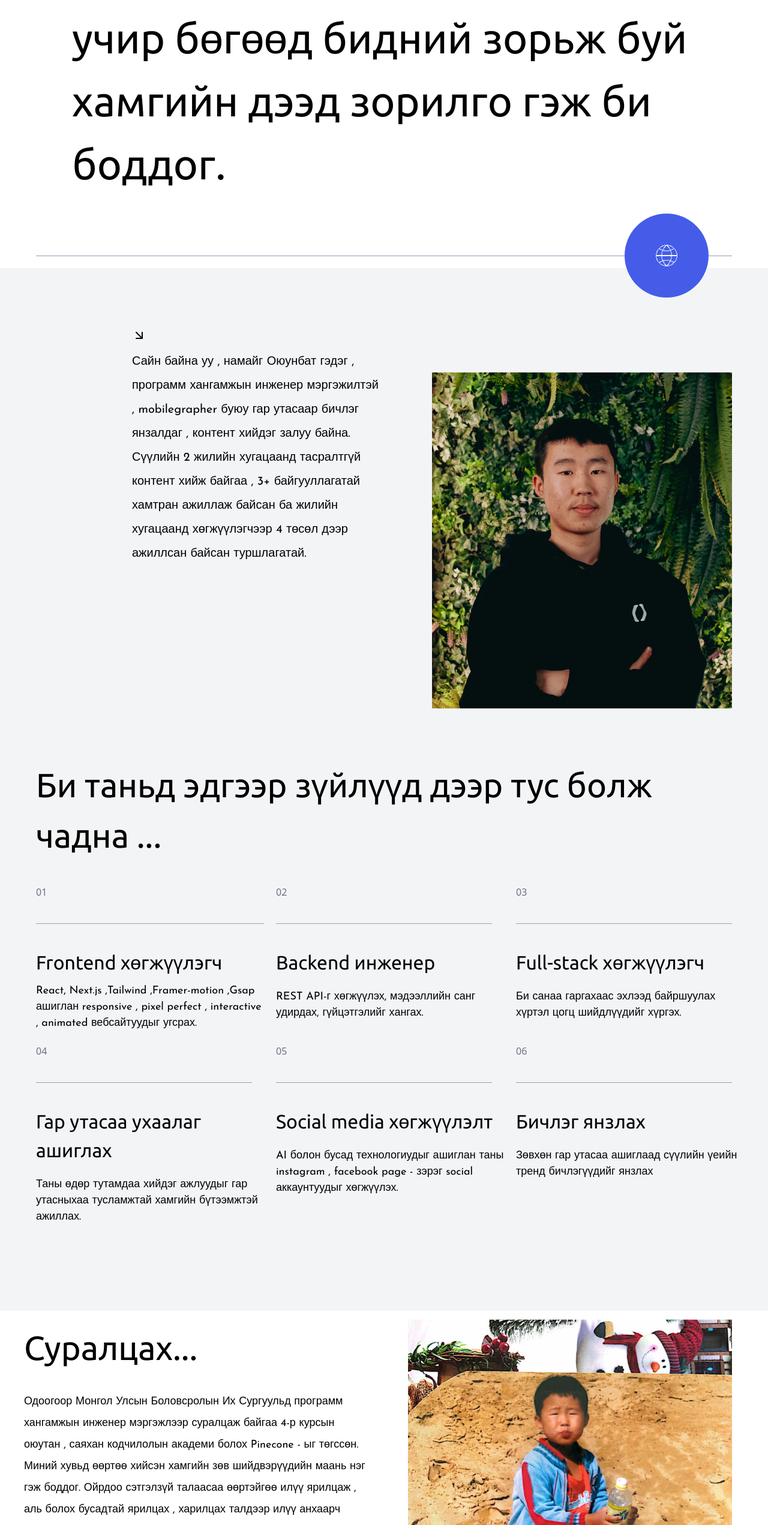
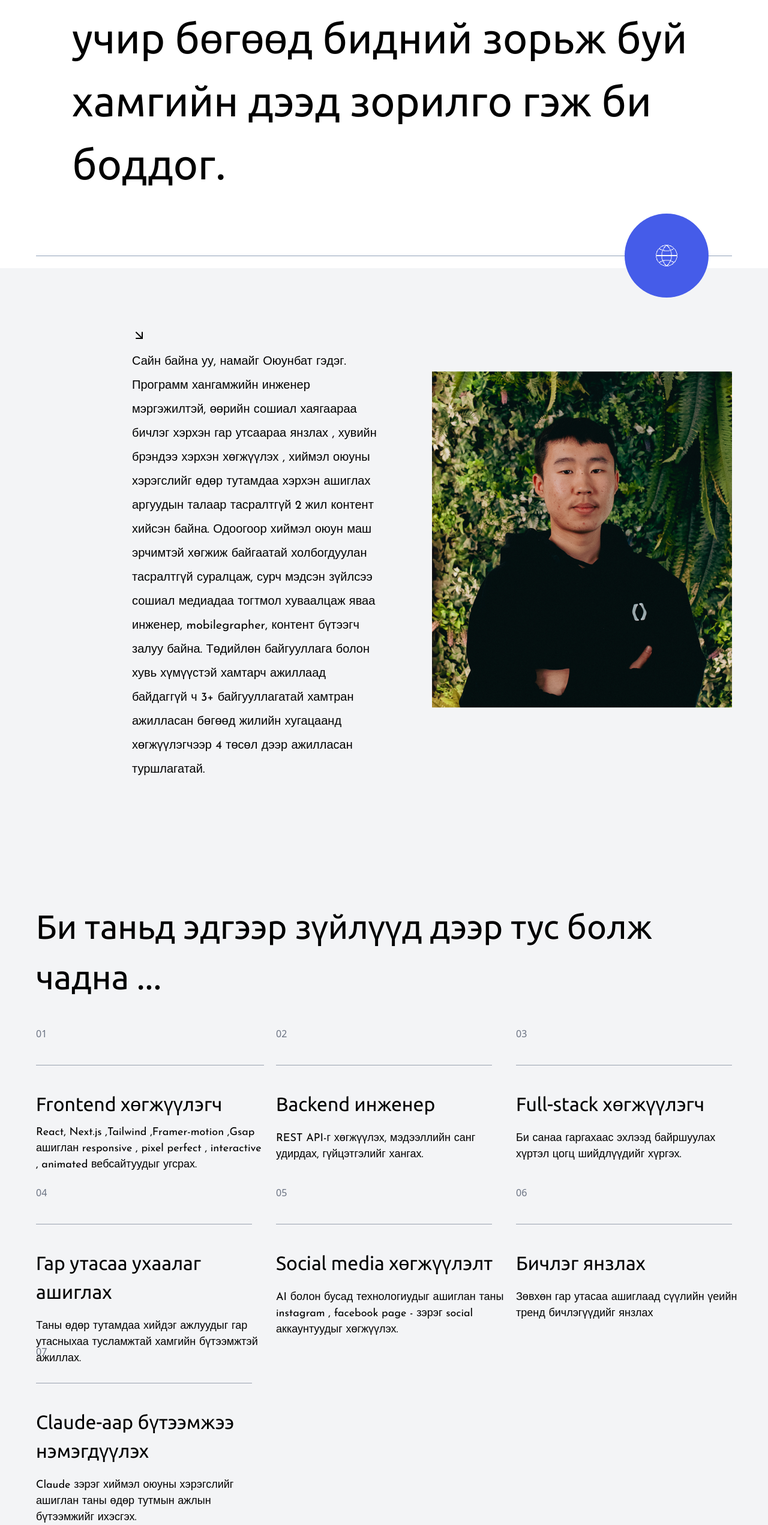
Before and after one commit to Oyunbat1/Portfolio, a Next.js app: page /About in a window 1280 px wide. Shown: the part 258-2800 px from the top of the page at 60% size. Built offline with nearby package versions, Linux system fonts and the light colour scheme; no server answers.

Commit message:
front-end changes

```diff
--- a/src/app/About/page.tsx
+++ b/src/app/About/page.tsx
@@ -68,8 +68,11 @@ const Page = () => {
                 </div>
                 {isTablet ? "" : <div className="flex flex-col gap-3 mt-[60px] mb-[20px]">
                     <ArrowDownRight className="ml-[20px]"></ArrowDownRight>
-                    <p className={`ml-[20px] mr-[20px] font-mono leading-loose  ${josefinSans.className} `}>Сайн байна уу , намайг Оюунбат гэдэг , программ хангамжын инженер мэргэжилтэй , mobilegrapher буюу гар утасаар бичлэг янзалдаг , контент хийдэг залуу байна.
-                        Сүүлийн 2 жилийн хугацаанд тасралтгүй контент хийж байгаа , 3+ байгууллагатай хамтран ажиллаж байсан ба жилийн хугацаанд хөгжүүлэгчээр 4 төсөл дээр ажиллсан байсан туршлагатай.</p>
+                    <p className={`ml-[20px] mr-[20px] font-mono leading-loose  ${josefinSans.className} `}>Сайн байна уу, намайг Оюунбат гэдэг.
+                        Программ хангамжийн инженер мэргэжилтэй, өөрийн сошиал хаягаараа бичлэг хэрхэн гар утсаараа янзлах ,  хувийн брэндээ хэрхэн хөгжүүлэх ,  хиймэл оюуны  хэрэгслийг өдөр тутамдаа хэрхэн
+                        ашиглах аргуудын талаар тасралтгүй 2 жил контент хийсэн байна. Одоогоор хиймэл оюун маш эрчимтэй хөгжиж байгаатай холбогдуулан тасралтгүй суралцаж, сурч мэдсэн зүйлсээ сошиал медиадаа тогтмол хуваалцаж яваа инженер,
+                        mobilegrapher, контент бүтээгч залуу байна. Төдийлөн байгууллага болон хувь хүмүүстэй хамтарч ажиллаад байдаггүй ч 3+ байгууллагатай хамтран
+                        ажилласан бөгөөд жилийн хугацаанд хөгжүүлэгчээр 4 төсөл дээр ажилласан туршлагатай.</p>
                 </div>
                 }
             </div>
@@ -77,8 +80,11 @@ const Page = () => {
                 <div className="flex flex-col lg:flex-row">
                     {isTablet ? <div className="flex flex-col gap-3 mt-[60px] mb-[140px] ml-[40px] lg:ml-[100px] lg:pl-[100px] lg:mt-[100px]">
                         <ArrowDownRight className="ml-[20px]"></ArrowDownRight>
-                        <p className={`ml-[20px] mr-[20px] font-mono lg:text-[20px] leading-loose ${josefinSans.className} `}>Сайн байна уу , намайг Оюунбат гэдэг , программ хангамжын инженер мэргэжилтэй , mobilegrapher буюу гар утасаар бичлэг янзалдаг , контент хийдэг залуу байна.
-                            Сүүлийн 2 жилийн хугацаанд тасралтгүй контент хийж байгаа , 3+ байгууллагатай хамтран ажиллаж байсан ба жилийн хугацаанд хөгжүүлэгчээр 4 төсөл дээр ажиллсан байсан туршлагатай.</p>
+                        <p className={`ml-[20px] mr-[20px] font-mono lg:text-[20px] leading-loose ${josefinSans.className} `}>Сайн байна уу, намайг Оюунбат гэдэг.
+                            Программ хангамжийн инженер мэргэжилтэй, өөрийн сошиал хаягаараа бичлэг хэрхэн гар утсаараа янзлах ,  хувийн брэндээ хэрхэн хөгжүүлэх ,  хиймэл оюуны  хэрэгслийг өдөр тутамдаа хэрхэн
+                            ашиглах аргуудын талаар тасралтгүй 2 жил контент хийсэн байна. Одоогоор хиймэл оюун маш эрчимтэй хөгжиж байгаатай холбогдуулан тасралтгүй суралцаж, сурч мэдсэн зүйлсээ сошиал медиадаа тогтмол хуваалцаж яваа инженер,
+                            mobilegrapher, контент бүтээгч залуу байна. Төдийлөн байгууллага болон хувь хүмүүстэй хамтарч ажиллаад байдаггүй ч 3+ байгууллагатай хамтран
+                            ажилласан бөгөөд жилийн хугацаанд хөгжүүлэгчээр 4 төсөл дээр ажилласан туршлагатай.</p>
                     </div> : ""}
                     <div className='relative left-0 h-[70vh] w-full sm:mt-[100px] lg:mt-[200px]'>
                         <motion.div style={{ y }} className='relative m-[0px_20px] sm:m-[0px_60px]  h-full lg:w-[500px] '>
@@ -155,6 +161,16 @@ const Page = () => {
                             <div className="h-[140px] flex flex-col gap-[10px] ">
                                 <h4 className={`text-[22px] mb-[10px] ${ubuntu.className}`}>Бичлэг янзлах</h4>
                                 <p className={` text-[18px] ${josefinSans.className}`}>Зөвхөн гар утасаа ашиглаад сүүлийн үеийн тренд бичлэгүүдийг янзлах.</p></div></div>}
+                        {isTablet ? <div className="flex flex-col gap-[40px]">
+                            <p className="text-gray-500">07</p>
+                            <hr className="mr-[20px]  text-gray-400" />
+                            <div className="h-[140px] flex flex-col gap-[10px] ">
+                                <h4 className={`text-[22px] mb-[10px] lg:text-[32px] ${ubuntu.className}`}>Claude-аар бүтээмжээ нэмэгдүүлэх</h4>
+                                <p className={` text-[18px] ${josefinSans.className}`}>Claude зэрэг хиймэл оюуны хэрэгслийг ашиглан таны өдөр тутмын ажлын бүтээмжийг ихэсгэх.</p></div></div> : <div>
+                            <hr className="mr-[20px] mb-[40px] text-gray-400" />
+                            <div className="h-[140px] flex flex-col gap-[10px] ">
+                                <h4 className={`text-[22px] mb-[10px] ${ubuntu.className}`}>Claude-аар бүтээмжээ нэмэгдүүлэх</h4>
+                                <p className={` text-[18px] ${josefinSans.className}`}>Claude зэрэг хиймэл оюуны хэрэгслийг ашиглан таны өдөр тутмын ажлын бүтээмжийг ихэсгэх.</p></div></div>}
                     </div>
                 </div>
             </div>
@@ -165,7 +181,9 @@ const Page = () => {
                         Суралцах...
                     </h2>
                     <p className={`text-[18px] font-[400] leading-loose ${josefinSans.className}`}>
-                        Одоогоор Монгол Улсын Боловсролын Их Сургуульд программ хангамжын инженер мэргэжлээр суралцаж байгаа 4-р курсын оюутан , саяхан кодчилолын академи болох Pinecone - ыг төгссөн. Миний хувьд өөртөө хийсэн хамгийн зөв шийдвэрүүдийн маань нэг гэж боддог. Ойрдоо сэтгэлзүй талаасаа өөртэйгөө илүү ярилцаж , аль болох бусадтай ярилцах , харилцах талдээр илүү анхаарч байгаа. Мөн бие бялдар талаасаа гүйх , дугуй унах гэх мэтчилэн эерэг дадлуудыг хэвшүүлэх гэж хичээж байгаа.</p>
+                        Миний хувьд Pinecone кодчиллын академийг Full-Stack хөгжүүлэгчээр, Монгол Улсын Боловсролын Их Сургуулийг программ хангамжийн инженер мэргэжлээр төгссөн. Одоогоор Mezorn технологийн компанид
+                        гар утасны хөгжүүлэгчээр ажиллаж байна.  Мэргэжлийн хажуугаар өөрийгөө хөгжүүлэхийг чухалчилдаг — сэтгэл зүй, харилцаа, бие бялдар гурвыг тэнцвэртэй байлгахыг зорьдог. Гүйх, дугуй унах хоёрыг тогтмол хэвшил болгохоор хичээж байна.
+                        Хэрвээ та надтай хамтарч ажиллах , хувьчилсан зөвлөгөө авах хүсэлтэй бол холбоо барих хэсгээр орон надтай холбогдоорой.</p>
                 </div>
 
 
--- a/src/app/Contact/components/Form.tsx
+++ b/src/app/Contact/components/Form.tsx
@@ -36,7 +36,6 @@ export default function Form({ isTablet }: FormProps) {
 
     const handleSubmit = async (e: React.FormEvent) => {
         e.preventDefault();
-
         try {
             const result = await createMessage({
                 variables: formData
```
Also changed, not shown: 1 other file (tests, documents, lock files or other folders).
